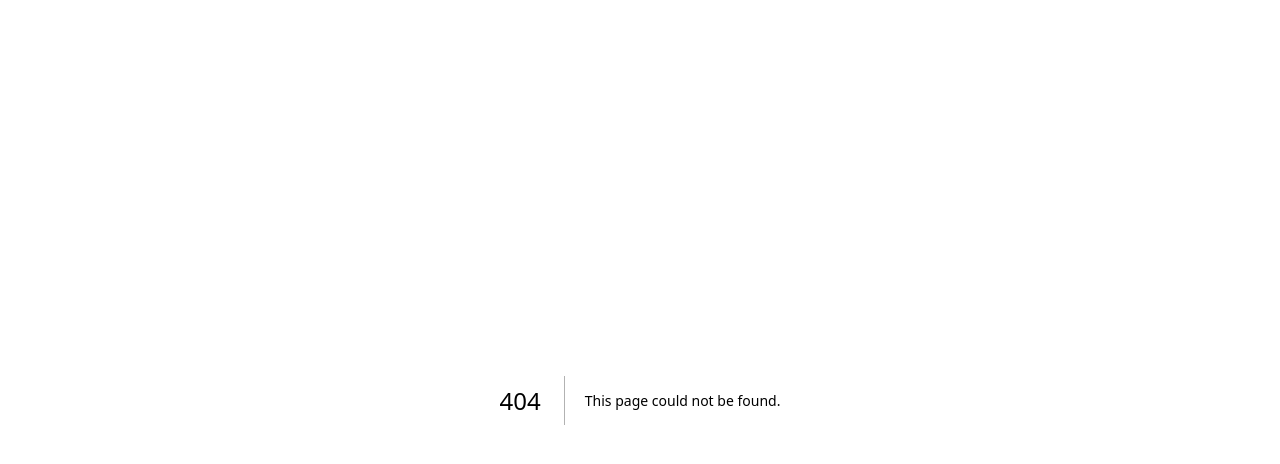
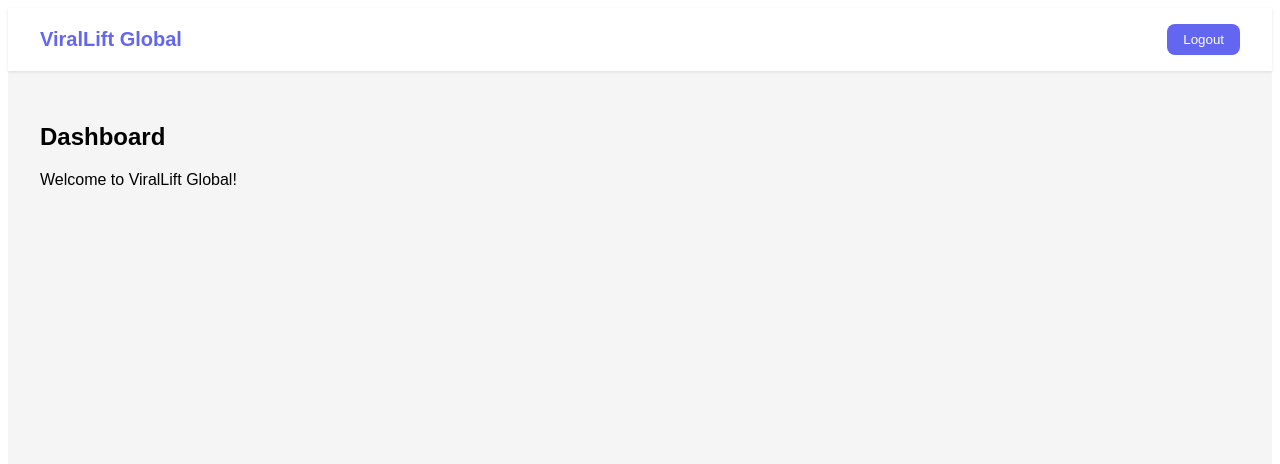
Before and after one commit to JayWay50/API, a Next.js app: page /dashboard in a window 1280 px wide. Before the commit this address had no page. Shown: the top 464 px of the page. Built offline with nearby package versions, Linux system fonts and the light colour scheme.

Commit message:
Add dashboard page

```diff
--- /dev/null
+++ b/app/dashboard/page.jsx
@@ -0,0 +1,15 @@
+"use client";
+export default function Dashboard() {
+  return (
+    <div style={{fontFamily:"sans-serif",minHeight:"100vh",background:"#f5f5f5"}}>
+      <nav style={{background:"white",padding:"16px 32px",display:"flex",justifyContent:"space-between",alignItems:"center",boxShadow:"0 1px 3px rgba(0,0,0,0.1)"}}>
+        <h1 style={{margin:0,fontSize:"20px",color:"#6366f1"}}>ViralLift Global</h1>
+        <button style={{padding:"8px 16px",background:"#6366f1",color:"white",border:"none",borderRadius:"8px",cursor:"pointer"}}>Logout</button>
+      </nav>
+      <main style={{padding:"32px",maxWidth:"1200px",margin:"0 auto"}}>
+        <h2>Dashboard</h2>
+        <p>Welcome to ViralLift Global!</p>
+      </main>
+    </div>
+  )
+}
```
